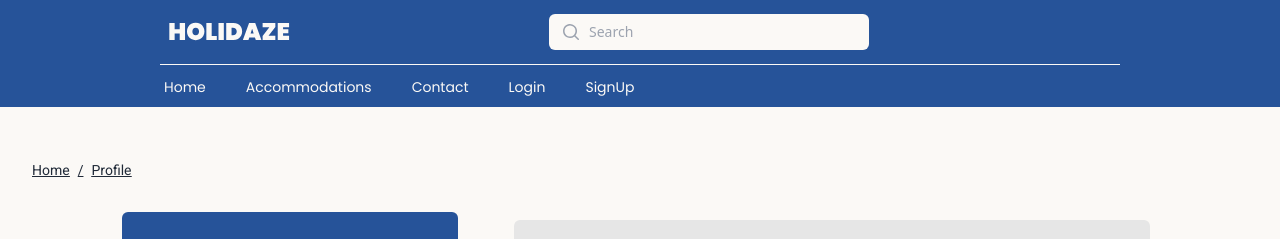
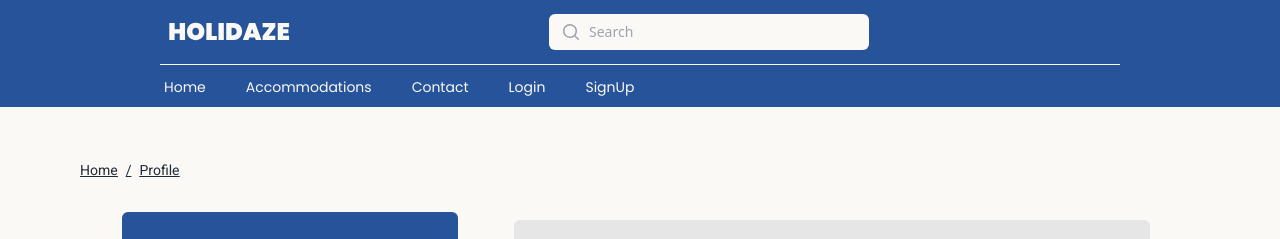
Before and after one commit to Liisagrant/Holidaze, a React (Vite) app: page /Profile in a window 1280 px wide. Shown: the top 239 px of the page. Built offline with nearby package versions, Linux system fonts and the light colour scheme.

Commit message:
small breadcrumb fix

```diff
--- a/src/Global/BreadCrumbs.jsx
+++ b/src/Global/BreadCrumbs.jsx
@@ -1,7 +1,8 @@
 import { Link } from 'react-router-dom';
 
 const Breadcrumbs = ({ breadcrumb }) => (
-  <nav aria-label="max-w-7xl">
+  <div className="max-w-7xl mx-auto px-12">
+    <nav aria-label="max-w-7xl mx-auto">
       <ol className="flex flex-row mb-6 ml-8">
         {breadcrumb.map((bc, index) => (
           <li
@@ -14,6 +15,7 @@
         ))}
       </ol>
     </nav>
+  </div>
 );
 
 export default Breadcrumbs;
```
Lines whose indentation alone changed are shown as unchanged.
